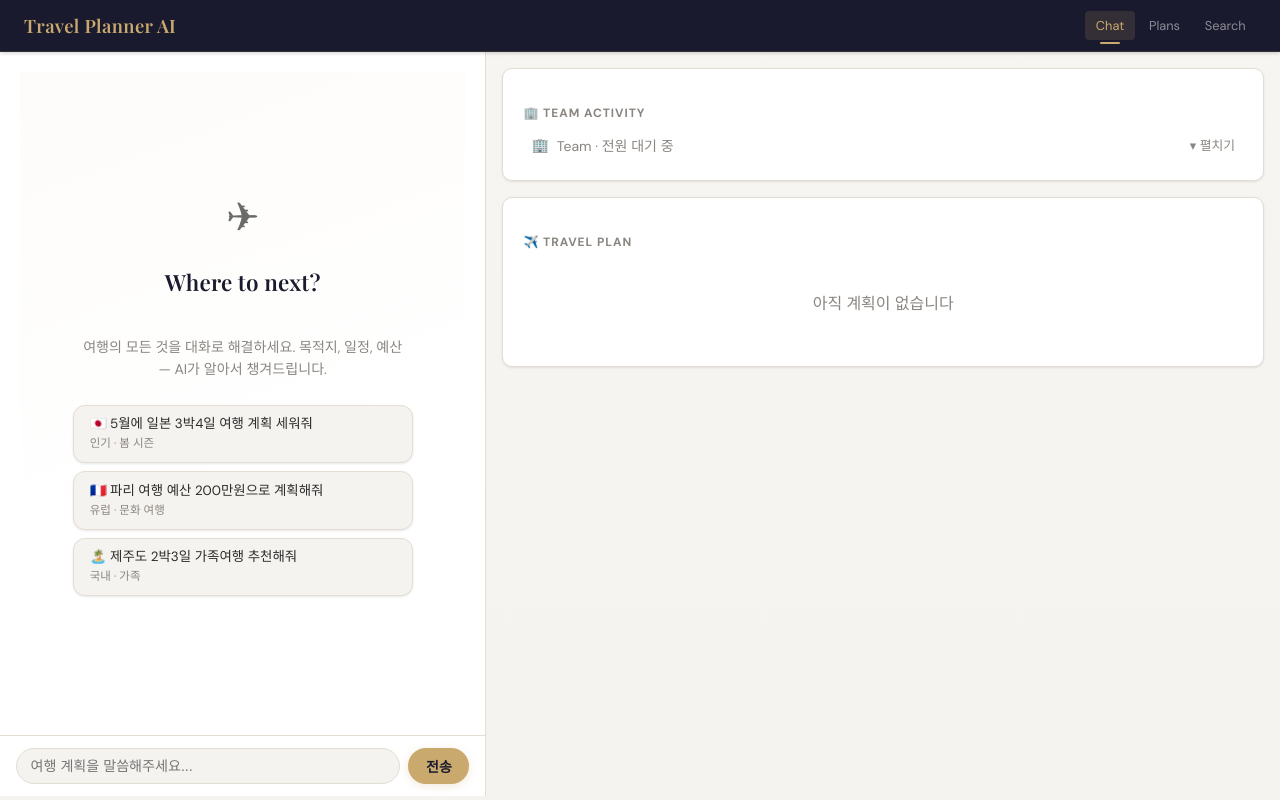
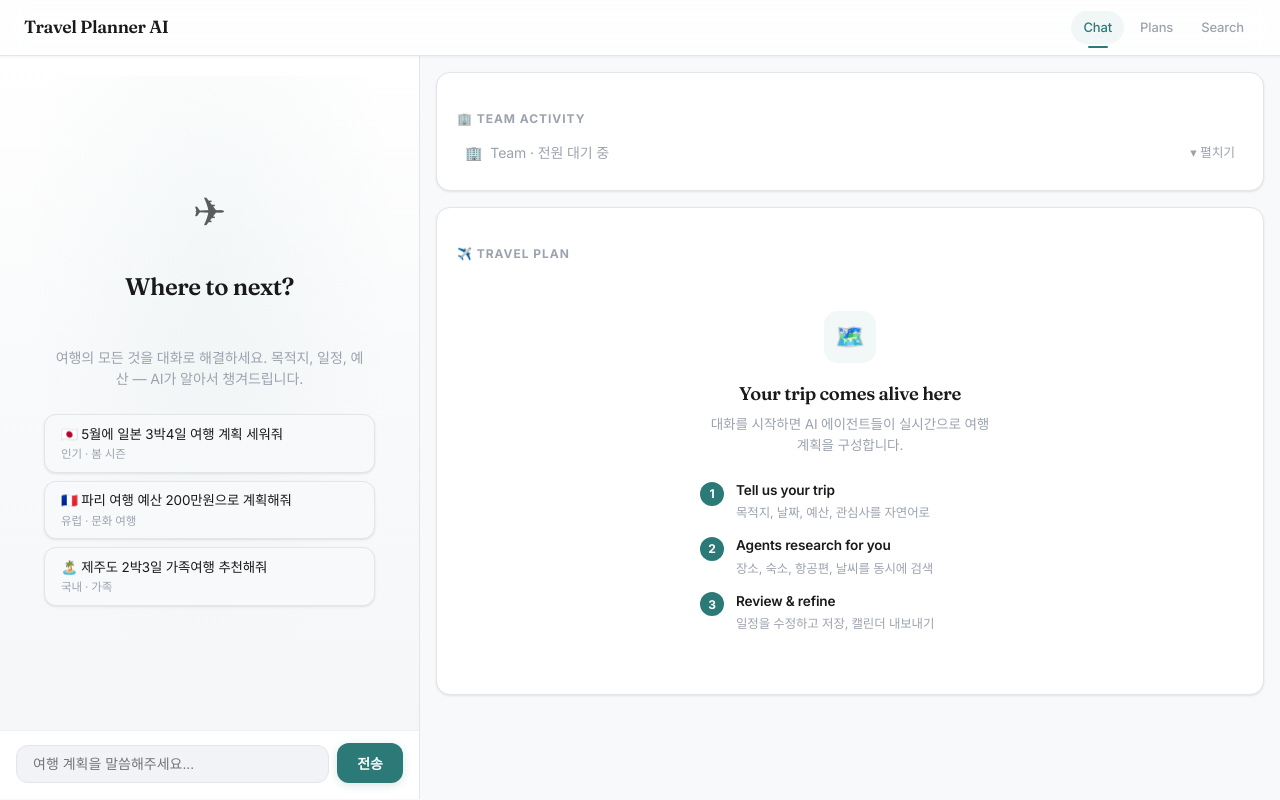
Before and after one commit to HyungjoonYang/travel-planner-ai, a website: page src/app/static/index.html in a window 1280 px wide. Drawn offline with nearby package versions, Linux system fonts and the light colour scheme.

Commit message:
ui: redesign Phase 1+2 — color system, nav, chat, dashboard empty state
Phase 1: Visual foundation
- Color palette: gold/beige → deep teal/cool gray
- Nav: dark navy solid → light glassmorphism with backdrop-blur
- Chat bubbles: beige AI + navy user → cool gray AI + teal user
- Input bar: pill shape → 12px radius, subtle background
- Buttons: gold with dark text → teal with white text
- Typography: DM Sans + Playfair → Inter + Fraunces
- Agent card states: solid colors → subtle tint + border
- Bubble entrance animation, input processing pulse

Phase 2: Dashboard & interaction polish
- Dashboard empty state: "아직 계획이 없습니다" → 3-step guide
- Agent panel auto-expand on activity, auto-collapse after 3s idle
- Skeleton loading in plan panel while AI processes
- Panel flash animation on SSE data updates
- Chat column depth gradient
- Card elevation: 14px radius, teal border tint on hover

Co-Authored-By: Claude Opus 4.6 (1M context) <noreply@anthropic.com>

```diff
--- a/src/app/static/index.html
+++ b/src/app/static/index.html
@@ -6,27 +6,33 @@
 <title>Travel Planner AI</title>
 <link rel="preconnect" href="https://fonts.googleapis.com">
 <link rel="preconnect" href="https://fonts.gstatic.com" crossorigin>
-<link href="https://fonts.googleapis.com/css2?family=DM+Sans:ital,opsz,wght@0,9..40,300;0,9..40,400;0,9..40,500;0,9..40,600;0,9..40,700;1,9..40,400&family=Playfair+Display:wght@600;700&display=swap" rel="stylesheet">
+<link href="https://fonts.googleapis.com/css2?family=Inter:wght@400;500;600;700&family=Fraunces:opsz,wght@9..144,500;9..144,600;9..144,700&display=swap" rel="stylesheet">
 <style>
   *, *::before, *::after { box-sizing: border-box; margin: 0; padding: 0; }
   :root {
-    --bg: #f5f3ef; --card: #fff; --border: #e4ddd4; --primary: #1a1a2e;
-    --primary-h: #16213e; --accent: #c9a96e; --accent-h: #b8943d;
-    --danger: #c0392b; --success: #27ae60;
-    --text: #2c2c2c; --muted: #8a8580; --radius: 10px;
+    --bg: #f8f9fb; --bg-subtle: #f1f3f6; --card: #ffffff; --border: #e2e5ea;
+    --border-subtle: #edf0f4;
+    --primary: #0f1d2c; --primary-h: #1a2e42;
+    --accent: #2b7a78; --accent-h: #247370; --accent-bg: rgba(43,122,120,.06);
+    --danger: #dc4a57; --success: #16a34a;
+    --text: #1a1a1a; --text-secondary: #4b5563; --muted: #9ca3af;
+    --radius: 12px;
   }
-  body { font-family: 'DM Sans', -apple-system, BlinkMacSystemFont, sans-serif;
-    background: var(--bg); color: var(--text); min-height: 100vh; }
-  nav { background: var(--primary); color: #fff; padding: 0 1.5rem;
-    display: flex; align-items: center; justify-content: space-between; height: 52px;
-    border-bottom: 1px solid rgba(201,169,110,.15); }
-  nav h1 { font-family: 'Playfair Display', serif; font-size: 1.15rem; font-weight: 600;
-    cursor: pointer; letter-spacing: .02em; color: var(--accent); }
+  body { font-family: 'Inter', -apple-system, BlinkMacSystemFont, sans-serif;
+    background: var(--bg); color: var(--text); min-height: 100vh;
+    font-size: 14px; line-height: 1.6; letter-spacing: -0.01em; }
+  nav { background: rgba(255,255,255,.85); backdrop-filter: blur(12px);
+    -webkit-backdrop-filter: blur(12px); color: var(--text); padding: 0 1.5rem;
+    display: flex; align-items: center; justify-content: space-between; height: 56px;
+    border-bottom: 1px solid var(--border); }
+  nav h1 { font-family: 'Fraunces', Georgia, serif; font-size: 1.1rem; font-weight: 600;
+    cursor: pointer; letter-spacing: -0.02em; color: var(--text); }
   nav .nav-links { display: flex; gap: .25rem; }
-  nav a { color: rgba(255,255,255,.5); text-decoration: none; font-size: .8rem;
-    padding: .35rem .65rem; border-radius: 4px; cursor: pointer; font-weight: 400;
-    transition: all .2s; }
-  nav a:hover, nav a.active { background: rgba(201,169,110,.15); color: var(--accent); }
+  nav a { color: var(--muted); text-decoration: none; font-size: .8125rem;
+    padding: .375rem .75rem; border-radius: 9999px; cursor: pointer; font-weight: 500;
+    transition: all .15s; }
+  nav a:hover { color: var(--text); background: var(--bg-subtle); }
+  nav a.active { color: var(--accent); background: var(--accent-bg); }
   main { max-width: 1000px; margin: 0 auto; padding: 1.5rem; }
   h2 { font-size: 1.4rem; margin-bottom: 1rem; }
   h3 { font-size: 1.1rem; margin-bottom: .5rem; }
@@ -40,10 +46,10 @@
   .grid2 { display: grid; grid-template-columns: 1fr 1fr; gap: 1rem; }
   .meta { font-size: .85rem; color: var(--muted); margin: .35rem 0; }
   .actions { display: flex; gap: .5rem; margin-top: .75rem; flex-wrap: wrap; }
-  button, .btn { cursor: pointer; border: none; border-radius: 4px;
+  button, .btn { cursor: pointer; border: none; border-radius: var(--radius);
     padding: .45rem .9rem; font-size: .875rem; font-weight: 500;
-    transition: background .15s; }
-  .btn-primary { background: var(--accent); color: var(--primary); font-weight: 600; }
+    transition: all .15s; }
+  .btn-primary { background: var(--accent); color: #fff; font-weight: 600; }
   .btn-primary:hover { background: var(--accent-h); }
   .btn-danger { background: var(--danger); color: #fff; }
   .btn-danger:hover { background: #b02a37; }
@@ -56,7 +62,7 @@
     width: 100%; padding: .45rem .7rem; border: 1px solid var(--border);
     border-radius: 4px; font-size: .9rem; background: var(--card); color: var(--text); }
   form input:focus, form select:focus, form textarea:focus {
-    outline: none; border-color: var(--primary); box-shadow: 0 0 0 3px rgba(13,110,253,.15); }
+    outline: none; border-color: var(--accent); box-shadow: 0 0 0 3px rgba(43,122,120,.12); }
   .form-row { display: grid; grid-template-columns: 1fr 1fr; gap: 1rem; }
   .alert { padding: .75rem 1rem; border-radius: 4px; margin-bottom: 1rem; font-size: .875rem; }
   .alert-error { background: #f8d7da; color: #842029; border: 1px solid #f5c2c7; }
@@ -82,35 +88,36 @@
   .tab-bar { display: flex; gap: .5rem; margin-bottom: 1rem; flex-wrap: wrap; }
   .tab { padding: .4rem .9rem; border-radius: 4px; cursor: pointer; font-size: .875rem;
     border: 1px solid var(--border); background: var(--card); color: var(--text); }
-  .tab.active { background: var(--primary); color: var(--accent); border-color: var(--primary); }
+  .tab.active { background: var(--accent); color: #fff; border-color: var(--accent); }
   .search-result-card { border: 1px solid var(--border); border-radius: 4px; padding: .75rem; margin-bottom: .75rem; }
   .price-tag { font-weight: 700; color: var(--success); }
   /* ── Chat / Dashboard split-pane ────────────────────────────────────────── */
-  .chat-layout { display: flex; height: calc(100vh - 56px); overflow: hidden; }
-  .chat-col { flex: 0 0 38%; min-width: 0; display: flex; flex-direction: column; border-right: 1px solid var(--border); background: var(--card); }
+  .chat-layout { display: flex; height: calc(100vh - 57px); overflow: hidden; }
+  .chat-col { flex: 0 0 420px; min-width: 360px; max-width: 480px; display: flex; flex-direction: column; border-right: 1px solid var(--border); background: var(--card); }
   .dashboard-col { flex: 1; min-width: 0; overflow-y: auto; padding: 1rem; background: var(--bg); }
   .chat-messages { flex: 1; overflow-y: auto; padding: 1.25rem; display: flex; flex-direction: column; gap: .6rem; }
-  .chat-bubble { max-width: 82%; padding: .7rem 1rem; border-radius: 16px; font-size: .88rem; line-height: 1.5; word-break: break-word; }
-  .chat-ai { background: #eae6df; color: var(--text); align-self: flex-start; border-bottom-left-radius: 4px; }
-  .chat-user { background: var(--primary); color: #fff; align-self: flex-end; border-bottom-right-radius: 4px; }
-  .chat-input-bar { display: flex; gap: .5rem; padding: .75rem 1rem; border-top: 1px solid var(--border); background: var(--card); }
-  .chat-input-bar input { flex: 1; padding: .55rem .85rem; border: 1px solid var(--border); border-radius: 20px; font-size: .88rem;
-    background: var(--bg); transition: border-color .2s; }
-  .chat-input-bar input:focus { outline: none; border-color: var(--accent); box-shadow: 0 0 0 2px rgba(201,169,110,.15); }
-  .chat-input-bar button { border-radius: 20px; padding: .5rem 1.1rem; }
+  .chat-bubble { max-width: 80%; padding: .75rem 1rem; border-radius: 18px; font-size: .875rem; line-height: 1.6; word-break: break-word; }
+  .chat-ai { background: var(--bg-subtle); color: var(--text); align-self: flex-start; border-bottom-left-radius: 4px; }
+  .chat-user { background: var(--accent); color: #fff; align-self: flex-end; border-bottom-right-radius: 4px; }
+  .chat-input-bar { display: flex; gap: .5rem; padding: .75rem 1rem 1rem; border-top: 1px solid var(--border-subtle); background: var(--card); align-items: flex-end; }
+  .chat-input-bar input { flex: 1; padding: .625rem 1rem; border: 1.5px solid var(--border); border-radius: var(--radius); font-size: .875rem;
+    background: var(--bg-subtle); color: var(--text); transition: all .15s; }
+  .chat-input-bar input:focus { outline: none; border-color: var(--accent); background: var(--card);
+    box-shadow: 0 0 0 3px rgba(43,122,120,.1); }
+  .chat-input-bar button { border-radius: var(--radius); padding: .625rem 1.25rem; }
   /* ── Onboarding ──────────────────────────────────────────────────────────── */
   .chat-onboarding { display: flex; flex-direction: column; align-items: center; justify-content: center;
     flex: 1; padding: 2rem 1.5rem; text-align: center; gap: 1.5rem; }
   .chat-onboarding-icon { font-size: 2.5rem; opacity: .7; }
-  .chat-onboarding h2 { font-family: 'Playfair Display', serif; font-size: 1.4rem; font-weight: 600;
-    color: var(--primary); letter-spacing: .01em; }
+  .chat-onboarding h2 { font-family: 'Fraunces', Georgia, serif; font-size: 1.5rem; font-weight: 600;
+    color: var(--text); letter-spacing: -0.02em; }
   .chat-onboarding p { font-size: .88rem; color: var(--muted); max-width: 320px; line-height: 1.55; }
   .chat-onboarding-chips { display: flex; flex-direction: column; gap: .5rem; width: 100%; max-width: 340px; }
   .chat-chip { padding: .6rem 1rem; border: 1px solid var(--border); border-radius: 12px;
     background: var(--bg); font-size: .84rem; color: var(--text); cursor: pointer;
     transition: all .2s; text-align: left; line-height: 1.4; }
-  .chat-chip:hover { border-color: var(--accent); background: rgba(201,169,110,.08);
-    transform: translateY(-1px); box-shadow: 0 2px 8px rgba(0,0,0,.06); }
+  .chat-chip:hover { border-color: var(--accent); background: var(--accent-bg);
+    transform: translateY(-2px); box-shadow: 0 2px 8px rgba(0,0,0,.06); }
   .chat-chip span { font-size: .72rem; color: var(--muted); display: block; margin-top: .15rem; }
   /* ── Agent cards ─────────────────────────────────────────────────────────── */
   .agent-card { transition: all 0.3s; padding: .5rem .75rem; border-radius: 6px; display: flex; align-items: center; gap: .75rem; margin-bottom: .25rem; }
@@ -119,12 +126,12 @@
   .agent-name { font-size: .85rem; font-weight: 600; }
   .agent-message { font-size: .78rem; color: var(--muted); }
   .agent-spinner { flex-shrink: 0; font-size: 1rem; }
-  .agent-idle { opacity: 0.5; }
-  .agent-thinking { background: #fff8e1; animation: pulse 1.5s infinite; }
-  .agent-working { background: #e3f2fd; }
+  .agent-idle { opacity: 0.45; }
+  .agent-thinking { background: rgba(234,179,8,.06); border: 1px solid rgba(234,179,8,.15); animation: pulse 1.5s infinite; }
+  .agent-working { background: var(--accent-bg); border: 1px solid rgba(43,122,120,.15); }
   .agent-working .agent-spinner { display: inline-block !important; animation: spin 1s linear infinite; }
-  .agent-done { background: #e8f5e9; opacity: 1; }
-  .agent-error { background: #ffebee; opacity: 1; }
+  .agent-done { background: rgba(22,163,74,.04); border: 1px solid rgba(22,163,74,.12); opacity: 1; }
+  .agent-error { background: rgba(220,74,87,.04); border: 1px solid rgba(220,74,87,.12); opacity: 1; }
   @keyframes pulse { 0%,100% { opacity: 1; } 50% { opacity: 0.6; } }
   @keyframes spin { to { transform: rotate(360deg); } }
   .agent-toggle { font-size: .85rem; cursor: pointer; color: var(--primary); margin-left: .25rem; }
@@ -175,7 +182,7 @@
   /* ── Mobile responsive: viewport ≤ 768px stacks chat above dashboard ─────── */
   @media (max-width: 768px) {
     .chat-layout { flex-direction: column; height: auto; overflow: visible; }
-    .chat-col { flex: none; height: 50vh; border-right: none; border-bottom: 1px solid var(--border); }
+    .chat-col { flex: none; height: 50vh; max-width: 100%; min-width: 0; border-right: none; border-bottom: 1px solid var(--border); }
     .dashboard-col { flex: none; }
   }
   /* ── Expense panel (dashboard below budget tracker) ──────────────────────── */
@@ -240,6 +247,32 @@
     font-size: 0.8rem; color: var(--muted); border-top: 1px solid var(--border); }
   .reasoning-entry { margin: 0.3rem 0; }
   .reasoning-time { color: var(--muted); margin-right: 0.5rem; font-size: 0.75rem; }
+  /* ── Dashboard empty state ───────────────────────────────────────────── */
+  .dashboard-empty-state { display: flex; flex-direction: column; align-items: center;
+    text-align: center; padding: 2.5rem 2rem; }
+  .empty-state-icon { width: 52px; height: 52px; border-radius: 14px; background: var(--accent-bg);
+    display: flex; align-items: center; justify-content: center; font-size: 1.5rem; margin-bottom: 1rem; }
+  .empty-state-title { font-family: 'Fraunces', Georgia, serif; font-size: 1.15rem; font-weight: 600;
+    color: var(--text); margin-bottom: .35rem; letter-spacing: -0.02em; }
+  .empty-state-desc { font-size: .85rem; color: var(--muted); max-width: 280px; line-height: 1.55; margin-bottom: 1.5rem; }
+  .empty-state-steps { display: flex; flex-direction: column; gap: .75rem; width: 100%; max-width: 300px; text-align: left; }
+  .empty-state-step { display: flex; gap: .75rem; align-items: flex-start; }
+  .step-num { width: 24px; height: 24px; border-radius: 50%; background: var(--accent);
+    color: #fff; font-size: .75rem; font-weight: 700; display: flex; align-items: center;
+    justify-content: center; flex-shrink: 0; margin-top: .1rem; }
+  .step-title { font-size: .85rem; font-weight: 600; color: var(--text); }
+  .step-desc { font-size: .78rem; color: var(--muted); margin-top: .1rem; }
+  /* ── Skeleton loading ────────────────────────────────────────────────── */
+  .skeleton-line { height: 12px; border-radius: 6px; margin-bottom: .5rem;
+    background: linear-gradient(90deg, var(--border) 25%, var(--border-subtle) 50%, var(--border) 75%);
+    background-size: 200% 100%; animation: skeleton-shimmer 1.5s infinite; }
+  @keyframes skeleton-shimmer { 0% { background-position: 200% 0; } 100% { background-position: -200% 0; } }
+  /* ── Panel update flash ──────────────────────────────────────────────── */
+  @keyframes panel-flash {
+    0% { border-color: var(--accent); box-shadow: 0 0 0 2px rgba(43,122,120,.12); }
+    100% { border-color: var(--border); box-shadow: none; }
+  }
+  .panel-updated { animation: panel-flash 0.6s ease-out; }
 </style>
 <link rel="stylesheet" href="/static/style.css">
 </head>
@@ -889,7 +922,34 @@ function renderChat(app) {
       </div>
       <div class="card" id="plan-panel">
         <div class="section-title">✈️ Travel Plan</div>
-        <div class="empty">아직 계획이 없습니다</div>
+        <div id="dashboard-empty-state" class="dashboard-empty-state">
+          <div class="empty-state-icon">🗺️</div>
+          <h3 class="empty-state-title">Your trip comes alive here</h3>
+          <p class="empty-state-desc">대화를 시작하면 AI 에이전트들이 실시간으로 여행 계획을 구성합니다.</p>
+          <div class="empty-state-steps">
+            <div class="empty-state-step">
+              <span class="step-num">1</span>
+              <div>
+                <div class="step-title">Tell us your trip</div>
+                <div class="step-desc">목적지, 날짜, 예산, 관심사를 자연어로</div>
+              </div>
+            </div>
+            <div class="empty-state-step">
+              <span class="step-num">2</span>
+              <div>
+                <div class="step-title">Agents research for you</div>
+                <div class="step-desc">장소, 숙소, 항공편, 날씨를 동시에 검색</div>
+              </div>
+            </div>
+            <div class="empty-state-step">
+              <span class="step-num">3</span>
+              <div>
+                <div class="step-title">Review &amp; refine</div>
+                <div class="step-desc">일정을 수정하고 저장, 캘린더 내보내기</div>
+              </div>
+            </div>
+          </div>
+        </div>
       </div>
     </div>
   </div>`;
--- a/src/app/static/style.css
+++ b/src/app/static/style.css
@@ -17,7 +17,7 @@ body {
 
 /* ── Navigation ─────────────────────────────────────────────────────────────── */
 nav {
-  box-shadow: 0 1px 4px rgba(0,0,0,.2);
+  box-shadow: 0 1px 3px rgba(0,0,0,.06);
   position: sticky;
   top: 0;
   z-index: 100;
@@ -33,22 +33,24 @@ nav h1:hover {
 /* ── Cards ──────────────────────────────────────────────────────────────────── */
 .card {
   box-shadow: var(--shadow-sm);
-  transition: box-shadow var(--transition), transform var(--transition);
+  border-radius: 14px;
+  transition: box-shadow var(--transition), transform var(--transition), border-color var(--transition);
 }
 
 .card[style*="cursor:pointer"]:hover,
 .card[onclick]:hover {
   box-shadow: var(--shadow-md);
-  transform: translateY(-1px);
+  transform: translateY(-2px);
+  border-color: rgba(43,122,120,.2);
 }
 
 /* ── Buttons ────────────────────────────────────────────────────────────────── */
 .btn-primary {
-  box-shadow: 0 2px 8px rgba(201,169,110,.25);
+  box-shadow: 0 2px 8px rgba(43,122,120,.2);
   transition: background .15s, box-shadow .15s, transform .1s;
 }
 .btn-primary:hover {
-  box-shadow: 0 4px 12px rgba(201,169,110,.35);
+  box-shadow: 0 4px 12px rgba(43,122,120,.3);
   transform: translateY(-1px);
 }
 .btn-primary:active {
@@ -57,7 +59,8 @@ nav h1:hover {
 
 /* ── Chat interface ─────────────────────────────────────────────────────────── */
 .chat-col {
-  box-shadow: 2px 0 8px rgba(0,0,0,.04);
+  box-shadow: 2px 0 12px rgba(0,0,0,.05);
+  background: linear-gradient(180deg, #ffffff 0%, #f9fafb 40%, #f5f6f8 100%);
 }
 
 .chat-bubble {
@@ -65,22 +68,22 @@ nav h1:hover {
   transition: opacity .2s;
 }
 .chat-bubble.chat-ai {
-  background: linear-gradient(135deg, #f0ece5 0%, #e8e3db 100%);
+  background: var(--bg-subtle, #f1f3f6);
 }
 .chat-bubble.chat-user {
-  background: linear-gradient(135deg, #1a1a2e 0%, #16213e 100%);
+  background: var(--accent, #2b7a78);
 }
 
 .chat-input-bar input {
   transition: border-color .2s, box-shadow .2s;
 }
 .chat-input-bar input:focus {
-  box-shadow: 0 0 0 3px rgba(201,169,110,.18);
+  box-shadow: 0 0 0 3px rgba(43,122,120,.1);
 }
 
 /* ── Chat onboarding ────────────────────────────────────────────────────────── */
 .chat-onboarding {
-  background: linear-gradient(160deg, rgba(201,169,110,.04) 0%, transparent 60%);
+  background: radial-gradient(ellipse at 50% 30%, rgba(43,122,120,.04) 0%, transparent 70%);
 }
 
 .chat-chip {
@@ -90,7 +93,7 @@ nav h1:hover {
 .chat-chip:hover {
   box-shadow: var(--shadow-md);
   border-color: var(--accent);
-  background: rgba(201,169,110,.06);
+  background: var(--accent-bg, rgba(43,122,120,.06));
   transform: translateY(-2px);
 }
 
@@ -160,13 +163,13 @@ nav a.active::after {
 form input:focus,
 form select:focus,
 form textarea:focus {
-  box-shadow: 0 0 0 3px rgba(201,169,110,.15);
+  box-shadow: 0 0 0 3px rgba(43,122,120,.12);
   border-color: var(--accent);
 }
 
 /* ── Dashboard col ──────────────────────────────────────────────────────────── */
 .dashboard-col {
-  background: linear-gradient(180deg, #f7f5f1 0%, var(--bg) 100%);
+  background: var(--bg);
 }
 
 /* ── Section titles ─────────────────────────────────────────────────────────── */
@@ -189,3 +192,31 @@ form textarea:focus {
 ::-webkit-scrollbar-thumb:hover {
   background: rgba(0,0,0,.25);
 }
+
+/* ── Chat bubble entrance animation ────────────────────────────────────────── */
+@keyframes bubble-in {
+  from { opacity: 0; transform: translateY(8px); }
+  to   { opacity: 1; transform: translateY(0); }
+}
+.chat-bubble {
+  animation: bubble-in 0.2s ease-out;
+}
+
+/* ── Input bar processing pulse ────────────────────────────────────────────── */
+.chat-input-bar.processing input {
+  border-color: var(--accent);
+  animation: input-pulse 2s infinite;
+}
+@keyframes input-pulse {
+  0%, 100% { box-shadow: 0 0 0 2px rgba(43,122,120,.08); }
+  50%      { box-shadow: 0 0 0 4px rgba(43,122,120,.2); }
+}
+
+/* ── Onboarding fade-out ───────────────────────────────────────────────────── */
+.chat-onboarding.fade-out {
+  transition: opacity 0.3s ease, max-height 0.3s ease;
+  opacity: 0;
+  max-height: 0;
+  overflow: hidden;
+  padding: 0;
+}
```
